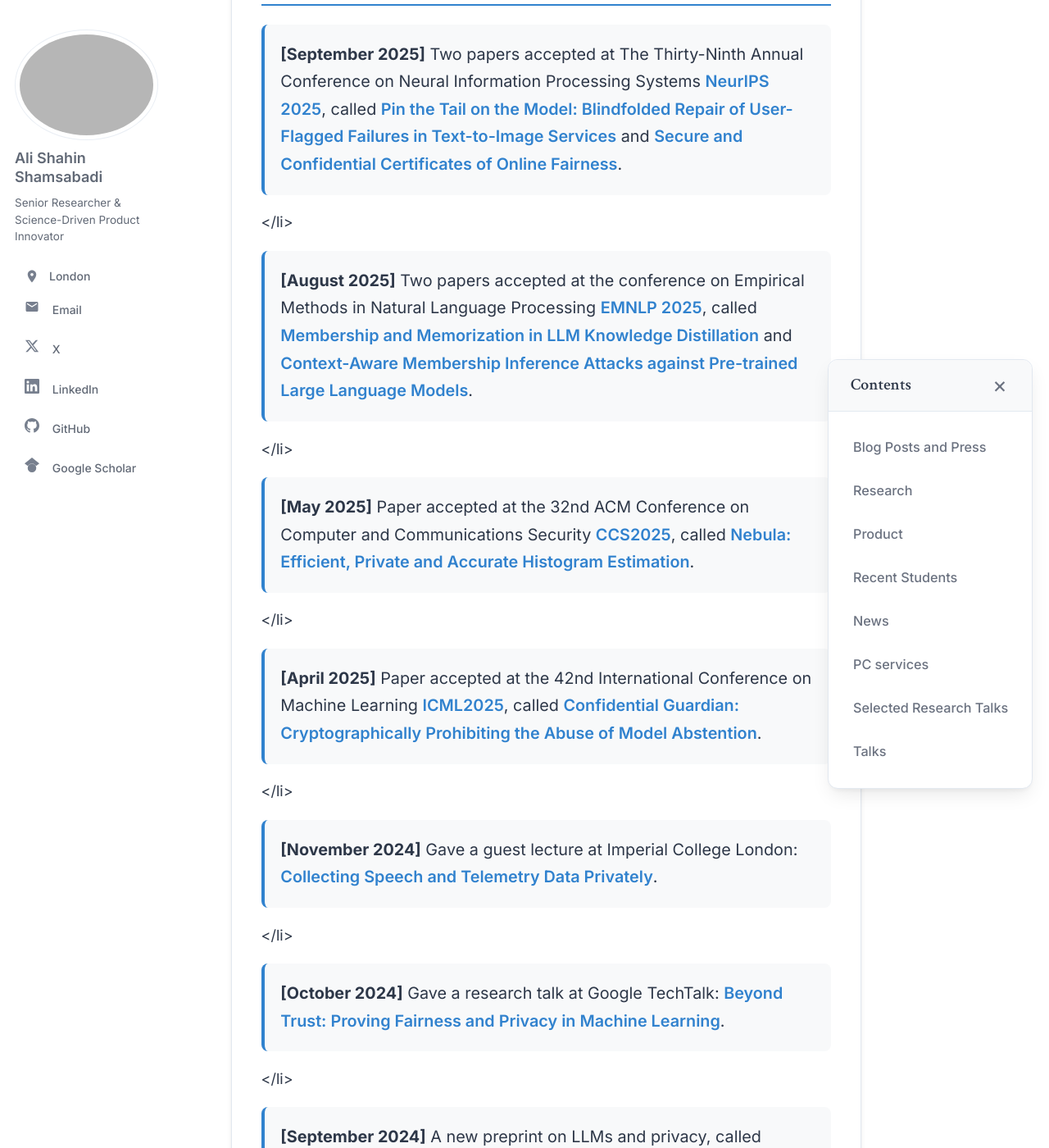
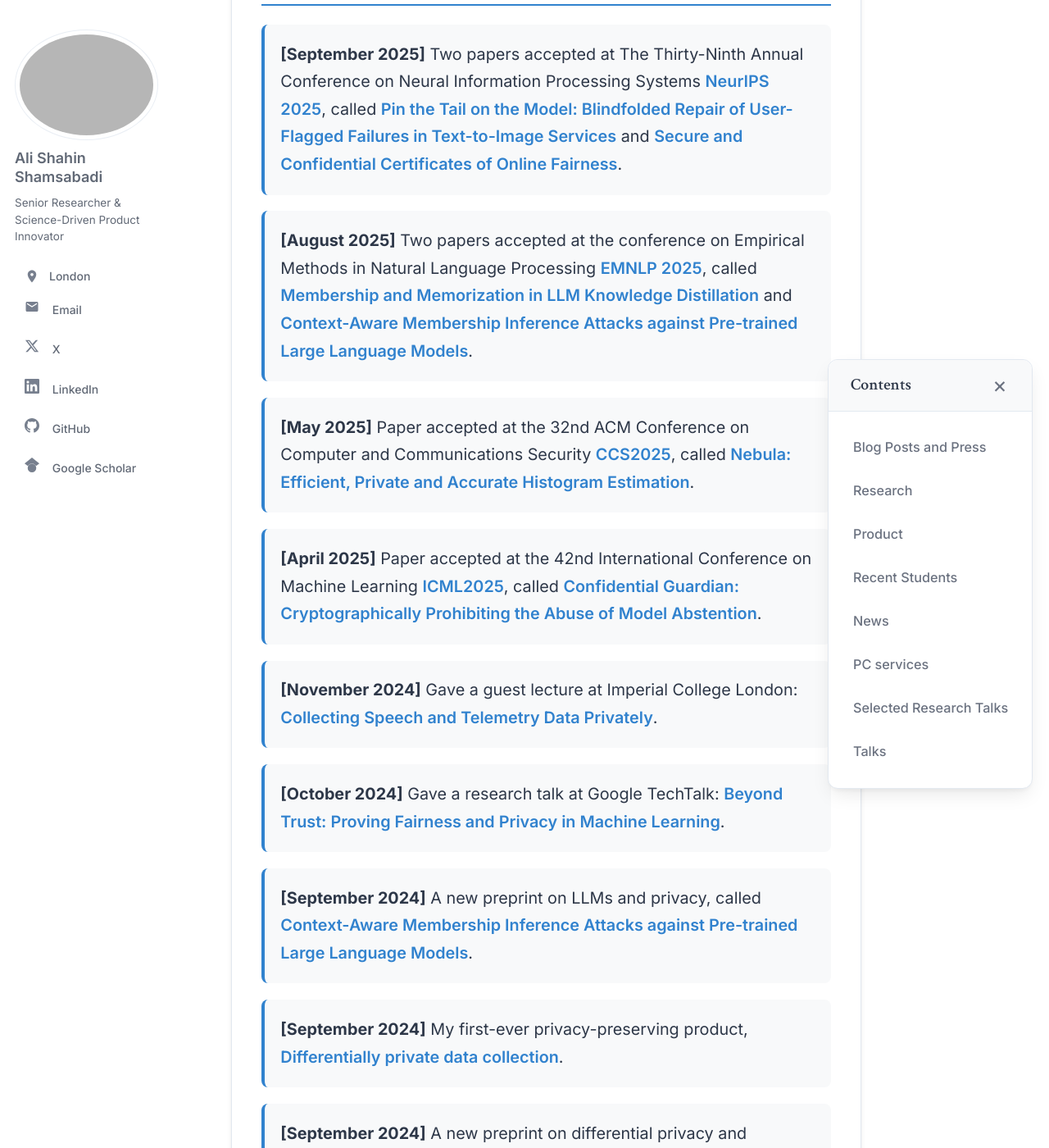
Before and after one commit to AliShahin/AliShahin.github.io, a Jekyll site: the page built from _pages/about.md, in a window 1280 px wide and 1400 px high, scrolled down 4702 px. Shown: the whole window at 82% size. Built offline with Jekyll 4.4.1, drawn with Linux system fonts in a browser that asks for light colours; some of the changed text lies outside the part shown.

```diff
--- a/_pages/about.md
+++ b/_pages/about.md
@@ -135,16 +135,16 @@ My research initiates a fundamental question:
 
 <div class="publication-list">
 <ul>
-<li><strong>[September 2025]</strong> Two papers accepted at The Thirty-Ninth Annual Conference on Neural Information Processing Systems <a href="https://neurips.cc/">NeurIPS 2025</a>, called <a href="https://alishahin.github.io/">Pin the Tail on the Model: Blindfolded Repair of User-Flagged Failures in Text-to-Image Services</a> and <a href="https://alishahin.github.io/">Secure and Confidential Certificates of Online Fairness</a>.</li></li>
-<li><strong>[August 2025]</strong> Two papers accepted at the conference on Empirical Methods in Natural Language Processing <a href="https://2025.emnlp.org/">EMNLP 2025</a>, called <a href="https://arxiv.org/abs/2508.07054">Membership and Memorization in LLM Knowledge Distillation</a> and <a href="https://arxiv.org/abs/2409.13745">Context-Aware Membership Inference Attacks against Pre-trained Large Language Models</a>.</li></li>
-<li><strong>[May 2025]</strong> Paper accepted at the 32nd ACM Conference on Computer and Communications Security <a href="https://www.sigsac.org/ccs/CCS2025/">CCS2025</a>, called <a href="https://arxiv.org/pdf/2409.09676">Nebula: Efficient, Private and Accurate Histogram Estimation</a>.</li></li>
-<li><strong>[April 2025]</strong> Paper accepted at the 42nd International Conference on Machine Learning <a href="https://icml.cc/">ICML2025</a>, called <a href="https://arxiv.org/pdf/2505.23968">Confidential Guardian: Cryptographically Prohibiting the Abuse of Model Abstention</a>.</li></li>
-<li><strong>[November 2024]</strong> Gave a guest lecture at Imperial College London: <a href="https://drive.google.com/file/d/1mgXaNLjRpWKS7KQioawO4xiBG_iqYgmE/view?usp=sharing">Collecting Speech and Telemetry Data Privately</a>.</li></li>
-<li><strong>[October 2024]</strong> Gave a research talk at Google TechTalk: <a href="https://drive.google.com/file/d/1i8MSiDQ6Uvyvx0H56fqaNf0kNefERfSr/view?usp=sharing">Beyond Trust: Proving Fairness and Privacy in Machine Learning</a>.</li></li>
-<li><strong>[September 2024]</strong> A new preprint on LLMs and privacy, called <a href="https://arxiv.org/pdf/2409.13745">Context-Aware Membership Inference Attacks against Pre-trained Large Language Models</a>.</li></li>
-<li><strong>[September 2024]</strong> My first-ever privacy-preserving product, <a href="https://brave.com/blog/nebula/">Differentially private data collection</a>.</li></li>
-<li><strong>[September 2024]</strong> A new preprint on differential privacy and telemetry data, called <a href="https://arxiv.org/pdf/2409.09676">Nebula: Efficient, Private and Accurate Histogram Estimation</a>.</li></li>
-<li><strong>[January 2024]</strong> Paper accepted at the 12th International Conference on Learning Representations <a href="https://iclr.cc/">ICLR2024</a>, called <a href="https://hal.science/hal-04610635/document">Confidential-DPproof: Confidential Proof of Differentially Private Training</a>. <span style="background-color:red"><font color="white"> spotlight </font></span></li></li>
+<li><strong>[September 2025]</strong> Two papers accepted at The Thirty-Ninth Annual Conference on Neural Information Processing Systems <a href="https://neurips.cc/">NeurIPS 2025</a>, called <a href="https://alishahin.github.io/">Pin the Tail on the Model: Blindfolded Repair of User-Flagged Failures in Text-to-Image Services</a> and <a href="https://alishahin.github.io/">Secure and Confidential Certificates of Online Fairness</a>.</li>
+<li><strong>[August 2025]</strong> Two papers accepted at the conference on Empirical Methods in Natural Language Processing <a href="https://2025.emnlp.org/">EMNLP 2025</a>, called <a href="https://arxiv.org/abs/2508.07054">Membership and Memorization in LLM Knowledge Distillation</a> and <a href="https://arxiv.org/abs/2409.13745">Context-Aware Membership Inference Attacks against Pre-trained Large Language Models</a>.</li>
+<li><strong>[May 2025]</strong> Paper accepted at the 32nd ACM Conference on Computer and Communications Security <a href="https://www.sigsac.org/ccs/CCS2025/">CCS2025</a>, called <a href="https://arxiv.org/pdf/2409.09676">Nebula: Efficient, Private and Accurate Histogram Estimation</a>.</li>
+<li><strong>[April 2025]</strong> Paper accepted at the 42nd International Conference on Machine Learning <a href="https://icml.cc/">ICML2025</a>, called <a href="https://arxiv.org/pdf/2505.23968">Confidential Guardian: Cryptographically Prohibiting the Abuse of Model Abstention</a>.</li>
+<li><strong>[November 2024]</strong> Gave a guest lecture at Imperial College London: <a href="https://drive.google.com/file/d/1mgXaNLjRpWKS7KQioawO4xiBG_iqYgmE/view?usp=sharing">Collecting Speech and Telemetry Data Privately</a>.</li>
+<li><strong>[October 2024]</strong> Gave a research talk at Google TechTalk: <a href="https://drive.google.com/file/d/1i8MSiDQ6Uvyvx0H56fqaNf0kNefERfSr/view?usp=sharing">Beyond Trust: Proving Fairness and Privacy in Machine Learning</a>.</li>
+<li><strong>[September 2024]</strong> A new preprint on LLMs and privacy, called <a href="https://arxiv.org/pdf/2409.13745">Context-Aware Membership Inference Attacks against Pre-trained Large Language Models</a>.</li>
+<li><strong>[September 2024]</strong> My first-ever privacy-preserving product, <a href="https://brave.com/blog/nebula/">Differentially private data collection</a>.</li>
+<li><strong>[September 2024]</strong> A new preprint on differential privacy and telemetry data, called <a href="https://arxiv.org/pdf/2409.09676">Nebula: Efficient, Private and Accurate Histogram Estimation</a>.</li>
+<li><strong>[January 2024]</strong> Paper accepted at the 12th International Conference on Learning Representations <a href="https://iclr.cc/">ICLR2024</a>, called <a href="https://hal.science/hal-04610635/document">Confidential-DPproof: Confidential Proof of Differentially Private Training</a>. <span style="background-color:red"><font color="white"> spotlight </font></span></li>
 <li><strong>[September 2023]</strong> A new preprint on LLMs and privacy, called <a href="https://arxiv.org/pdf/2310.01424.pdf">Identifying and Mitigating Privacy Risks Stemming from Language Models: A Survey</a>.</li>
 <li><strong>[July 2023]</strong> Recieved Best Reviewers Free Registration award from <a href="https://fl-icml2023.github.io/">FL@ICML</a>!</li>
 <li><strong>[July 2023]</strong> Our project <a href="https://openreview.net/forum?id=iIfDQVyuFD">Confidential-PROFITT: Confidential PROof of FaIr Training of Trees</a> is selected as Turing's top 10 projects of 2022-2023, see <a href="https://t.co/I2b4PUPkbs">Pioneering New Approaches to Verifying the Fairness of AI Models</a>!</li>
@@ -164,7 +164,7 @@ My research initiates a fundamental question:
 <li><strong>[December 2021]</strong> A new preprint on federated learning privacy attack, called <a href="https://arxiv.org/pdf/2112.02918.pdf">When the Curious Abandon Honesty: Federated Learning Is Not Private</a>.</li>
 <li><strong>[November 2021]</strong> Started as a Research Associate at <a href="https://www.turing.ac.uk">The Alan Turing Institute</a> under supervision of <a href="http://mlg.eng.cam.ac.uk/adrian/">Adrian Weller</a>.</li>
 <li><strong>[August 2021]</strong> Paper accepted at IEEE Transactions on Image Processing <a href="https://ieeexplore.ieee.org/xpl/RecentIssue.jsp?punumber=83">TIP</a>, called <a href="https://arxiv.org/pdf/2008.06069.pdf">Semantically Adversarial Learnable Filters</a>, <a href="https://github.com/AliShahin/FilterFool"><font color="blue">Code</font></a>!</li>
-<li><strong>[March 2021]</strong> Successfully passed PhD viva!</li></li>
+<li><strong>[March 2021]</strong> Successfully passed PhD viva!</li>
 <li><strong>[February 2021]</strong> Started a Postdoctoral fellow at <a href="https://vectorinstitute.ai">Vector Institute</a> under supervision of <a href="https://www.papernot.fr">Nicolas Papernot</a>.</li>
 <li><strong>[January 2021]</strong> Paper accepted at 46th International Conference on Acoustics, Speech, and Signal Processing, <a href="https://2021.ieeeicassp.org">ICASSP2021</a>, called <a href="https://arxiv.org/pdf/2011.08483.pdf">FoolHD: Fooling speaker identification by Highly imperceptible adversarial Disturbances</a>, <a href="https://fsepteixeira.github.io/FoolHD/"><font color="blue">Code</font></a>! (acceptance rate 19%)</li>
 <li><strong>[October 2020]</strong> Giving a <a href="http://cis.eecs.qmul.ac.uk/privacymultimedia.html">toturial</a> at <a href="https://2020.acmmm.org">ACM Multimedia 2020 conference</a>, Part2: adversarial images. </li>
```
